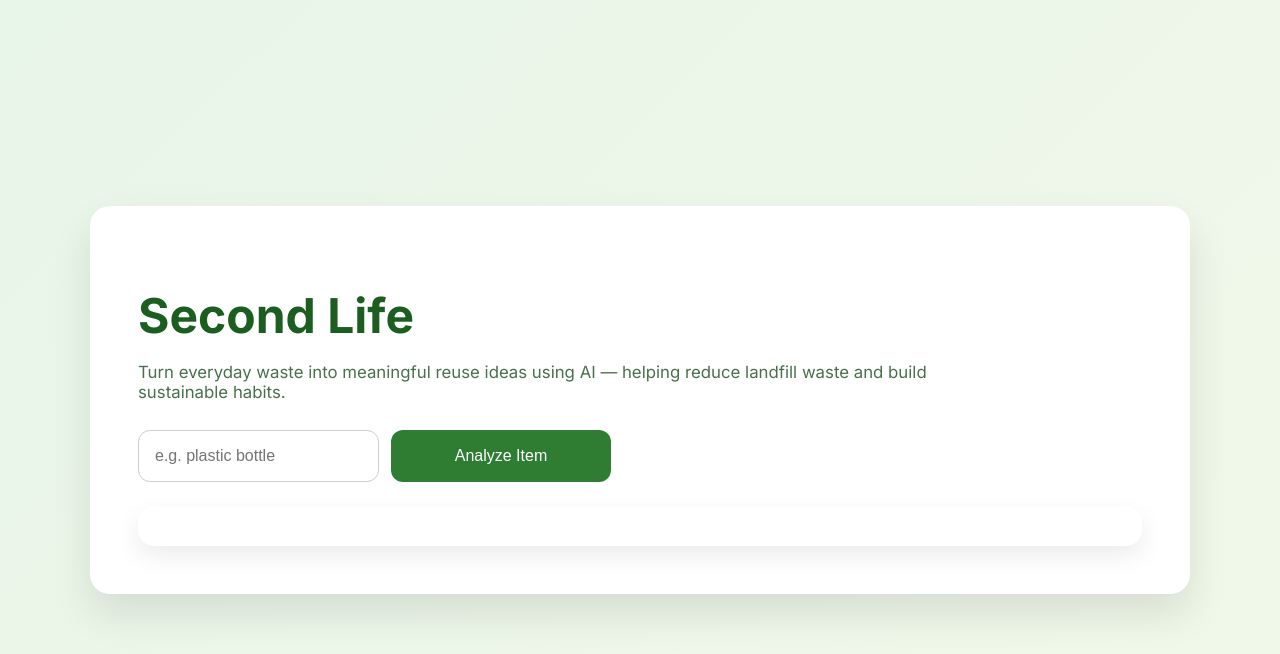
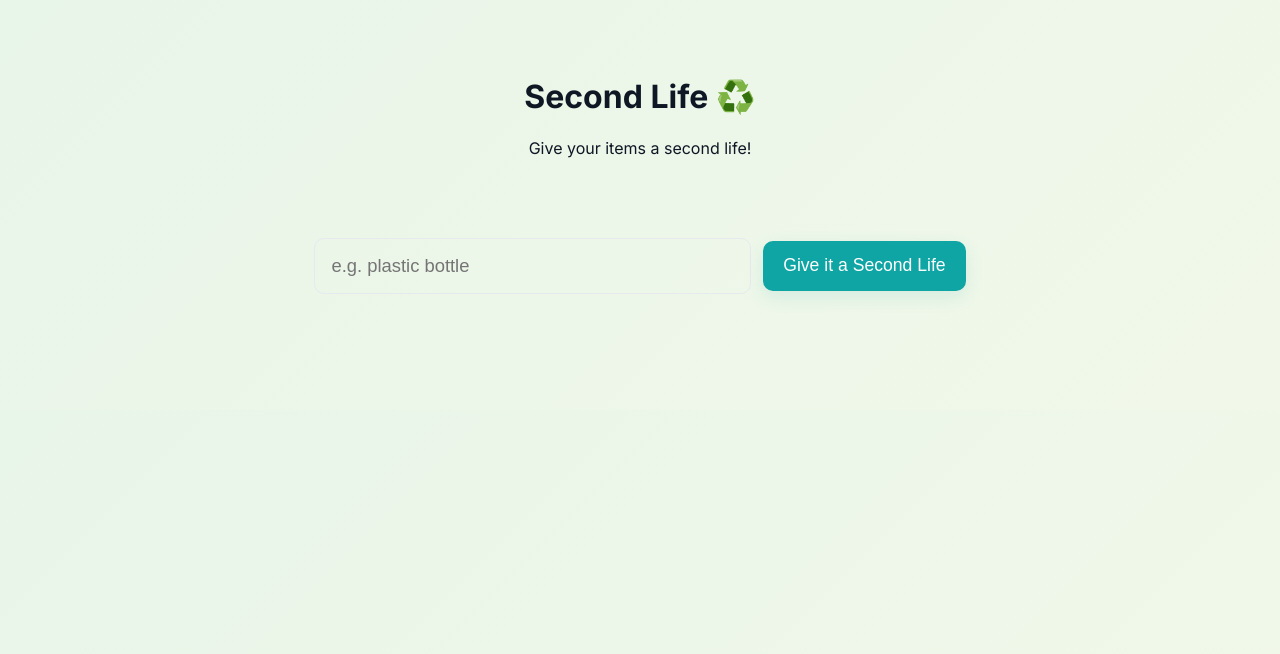
Before and after one commit to JosephHajjar/second-life, a website: page index.html in a window 1280 px wide. Drawn offline with Linux system fonts and the light colour scheme.

```diff
--- a/index.html
+++ b/index.html
@@ -11,27 +11,20 @@
         <script src="app.js" defer></script>
 </head>
 <body>
-    <div class="page">
-        <div class="app">
-            <h1>Second Life</h1>
-            <p class="subtitle">
-                Turn everyday waste into meaningful reuse ideas using AI — helping reduce landfill
-                waste and build sustainable habits.
-            </p>
+        <header>
+                <h1>Second Life ♻️</h1>
+                <p>Give your items a second life!</p>
+        </header>
 
-            <div class="input-area">
-                <input id="item-input" placeholder="e.g. plastic bottle" />
-                <button id="submit-item">Analyze Item</button>
-            </div>
+        <main>
+                <div class="input-section">
+                        <input type="text" id="item-input" placeholder="e.g. plastic bottle">
+                        <button id="submit-item">Give it a Second Life</button>
+                </div>
 
-            <div id="loading" class="loading" style="display:none;">
-                🤖 AI is thinking...
-            </div>
-
-            <div id="results-container" class="result-card">
-                <!-- app.js will render result card(s) here -->
-            </div>
-        </div>
-    </div>
+                <div id="results-container">
+                        <!-- AI reuse cards will appear here -->
+                </div>
+        </main>
 </body>
 </html>
```
